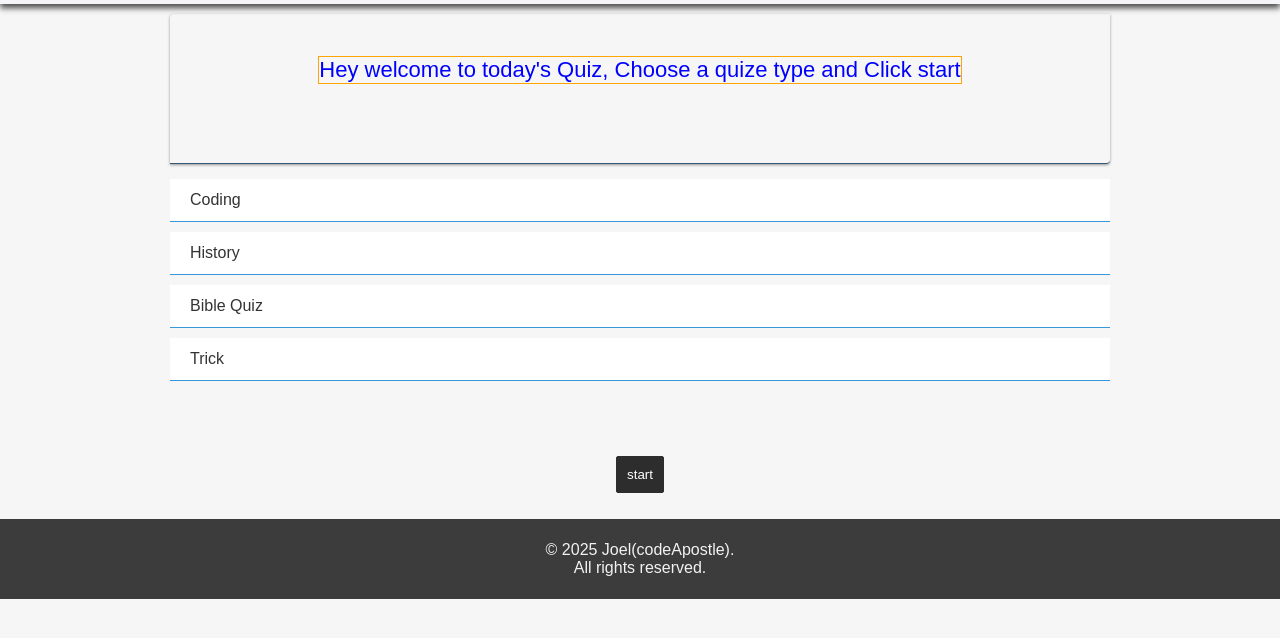
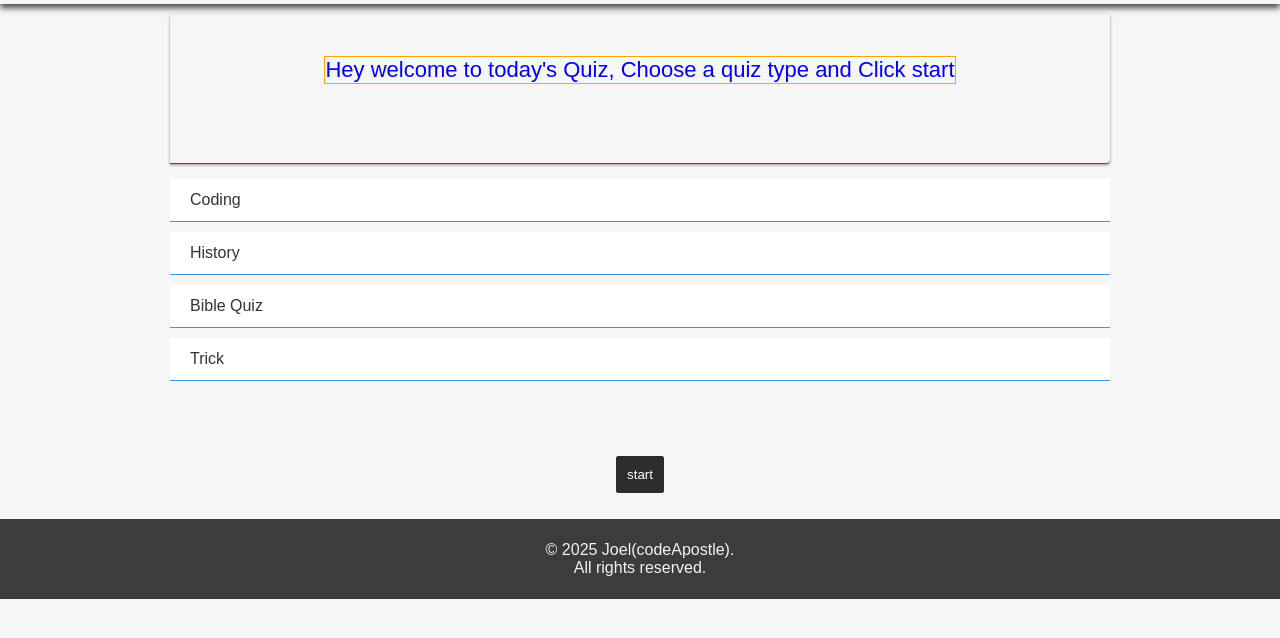
Before and after one commit to codeApostle1/quiz-app2, a plain HTML site: page index.html in a window 1280 px wide. Shown: the part 90-728 px from the top of the page. Drawn offline with Linux system fonts and the light colour scheme.

Commit message:
quiz spell

```diff
--- a/index.html
+++ b/index.html
@@ -31,7 +31,7 @@
   <main>
     <div class="question-container">
       <div class="question" style="color: blue; border: 1px solid orange">
-      Hey welcome to today's Quiz, Choose a quize type and Click start
+      Hey welcome to today's Quiz, Choose a quiz type and Click start
      </div>
 
      <p class="error"></p>
```
